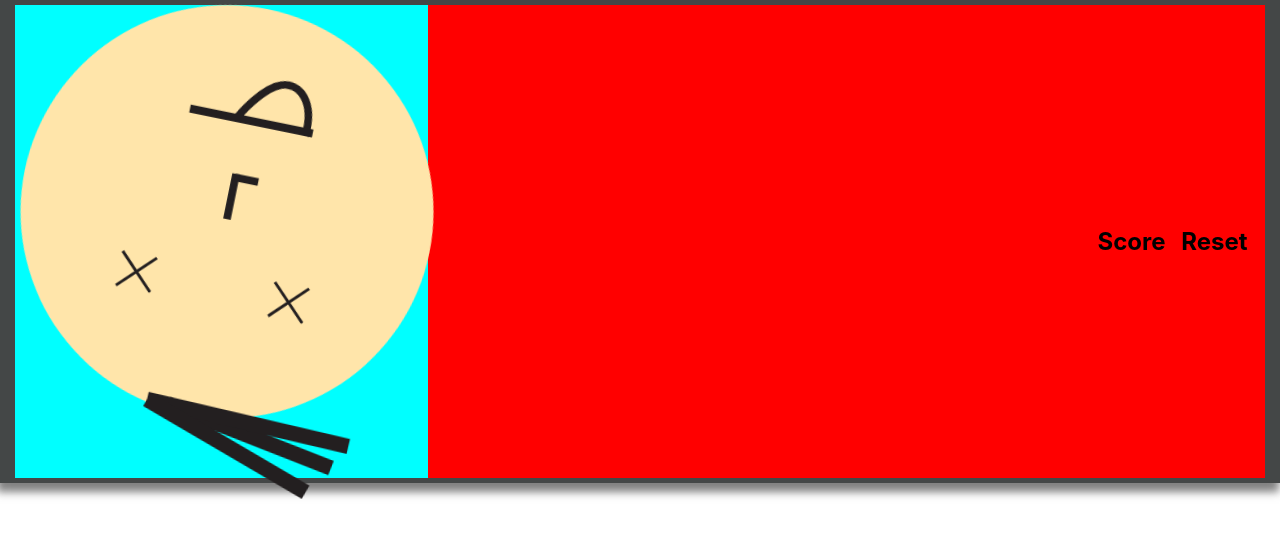
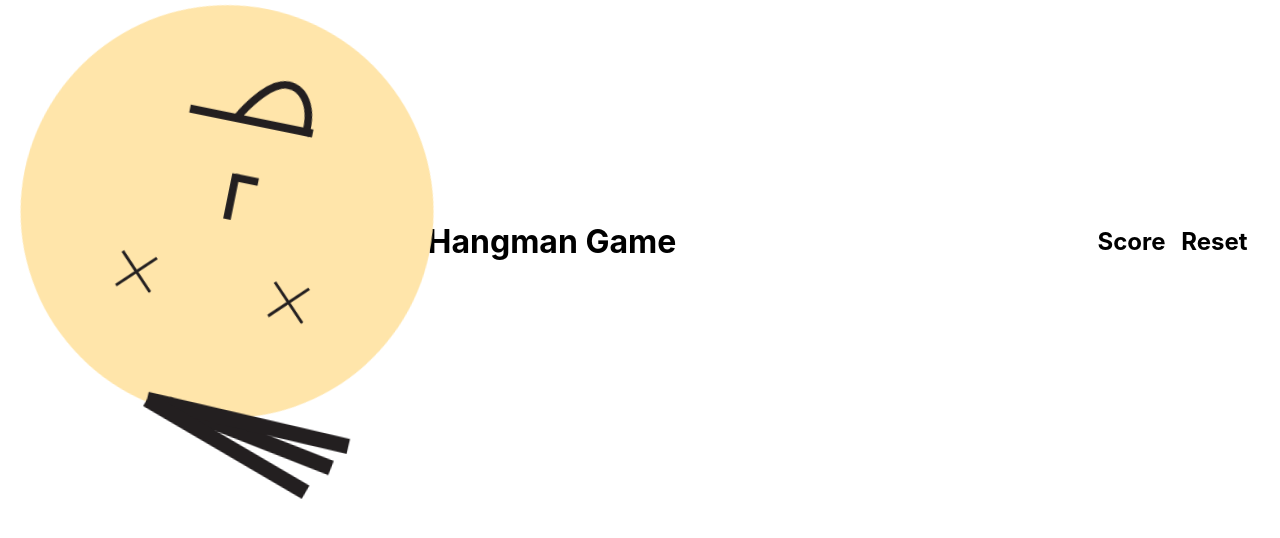
Before and after one commit to patika-hepsiburada-react-bootcamp/odev-2-damla, a React (Create React App) app: page / in a window 1280 px wide. Shown: the top 538 px of the page. Built offline with nearby package versions, Linux system fonts and the light colour scheme.

Commit message:
[#1] feat: create header component

```diff
--- a/src/components/header/index.jsx
+++ b/src/components/header/index.jsx
@@ -9,7 +9,7 @@ function Header() {
     <div className={styles.container}>
       <div className={styles.leftMenu}>
         <Logo />
-        <h1>Hangman&nbsp;Game</h1>
+        <h1 className={styles.title}>Hangman&nbsp;Game</h1>
       </div>
       <Menu>
         <MenuItem><h1>Score</h1></MenuItem>
--- a/src/components/header/styles.module.scss
+++ b/src/components/header/styles.module.scss
@@ -1,13 +1,15 @@
 .container {
-  min-height: 10vh;
+  position: absolute;
+  width: 100%;
+  max-width:100%;
+  z-index: 3;
+  min-height: 5vh;
   padding: 5px 15px;
   display: flex;
   flex-wrap: wrap;
   align-items: center;
-  background-color: rgb(68, 71, 71);
-  -webkit-box-shadow: -2px 8px 8px 1px rgba(68,68,68,0.67);
-  box-shadow: -2px 8px 8px 1px rgba(68,68,68,0.67);
-}
+  background: transparent;
+
 
   .leftMenu {
     height: 100%;
@@ -16,5 +18,6 @@
     align-items: center;
     justify-content: space-around;
     flex-basis: 33%;
-  background-color: aqua;
   }
+
+}
--- a/src/components/menu/styles.module.scss
+++ b/src/components/menu/styles.module.scss
@@ -4,6 +4,5 @@
     justify-content: flex-end;
     flex-basis: 33%;
     flex-grow: 1;
-    background-color: red;
     height: 100%;
 }
```
Lines whose indentation alone changed are shown as unchanged.
